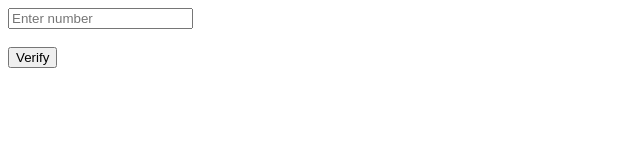
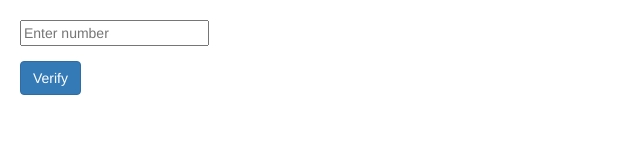
Before and after one commit to lkakada/Prime-Number, a plain HTML site: page index.html in a window 1280 px wide. Shown: the whole page, without its empty margins (0-640 px from the left). Drawn offline with nearby package versions, Linux system fonts and the light colour scheme.

Commit message:
validate input

```diff
--- a/index.html
+++ b/index.html
@@ -2,17 +2,29 @@
 <html>
 <head>
 	<title>Prime Number</title>
-	<meta http-equiv="Content-Type" content="text/html; charset=utf-8" />
+	<meta charset="utf-8">
+	<meta name="viewport" content="width=device-width, initial-scale=1">
+	<link rel="stylesheet" href="http://maxcdn.bootstrapcdn.com/bootstrap/3.3.5/css/bootstrap.min.css">
+	<script src="https://ajax.googleapis.com/ajax/libs/jquery/1.11.3/jquery.min.js"></script>
+	<script src="http://maxcdn.bootstrapcdn.com/bootstrap/3.3.5/js/bootstrap.min.js"></script>
 </head>
 <body>
-	<input type="text" id="input" placeholder="Enter number" />
-	<span id="display"></span><br /><br />
-	<button onclick="findPrimeNum(input)">Verify</button>
+	<div class="form-group">
+		<input style="margin-top:20px; margin-left: 20px" type="text" id="input" placeholder="Enter number" />
+		<span id="display"></span>
+	</div>
+	<div class="form-group">
+		<button style="margin-left: 20px" class="btn btn-primary" onclick="findPrimeNum(input)">Verify</button>
+	</div>
 
 	<script language="javascript" type="text/javascript">
 		function findPrimeNum(n){
 			var n = document.getElementById('input').value;
 			var x = 1;
+			if(n == '' || isNaN(n)){
+				 alert('Please enter number')
+				 return false;
+			}
 			if(n==0 || n==1) x=0;
 				for(i=2; i<n; i++){
 					if(n%i==0)
```
